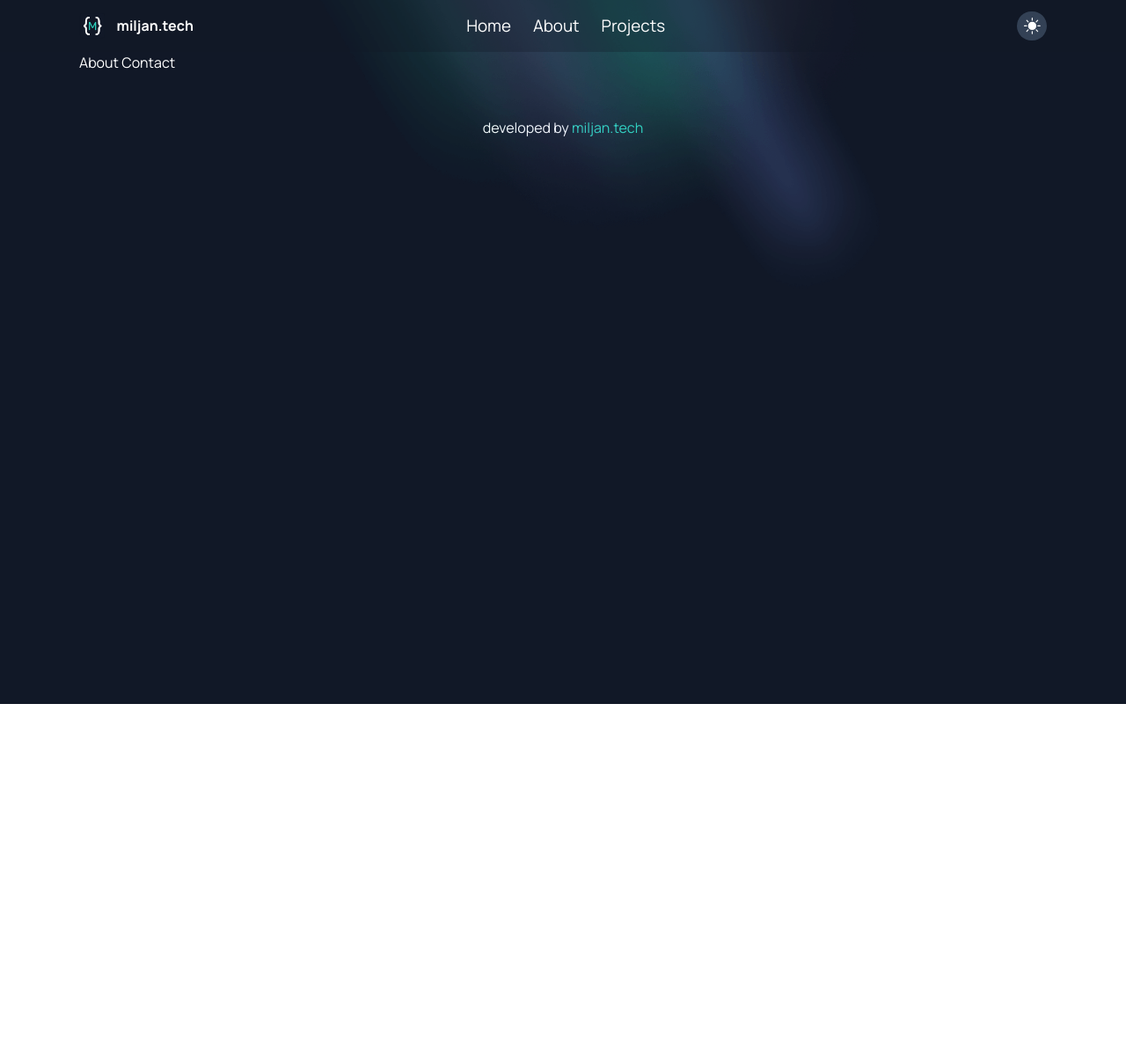
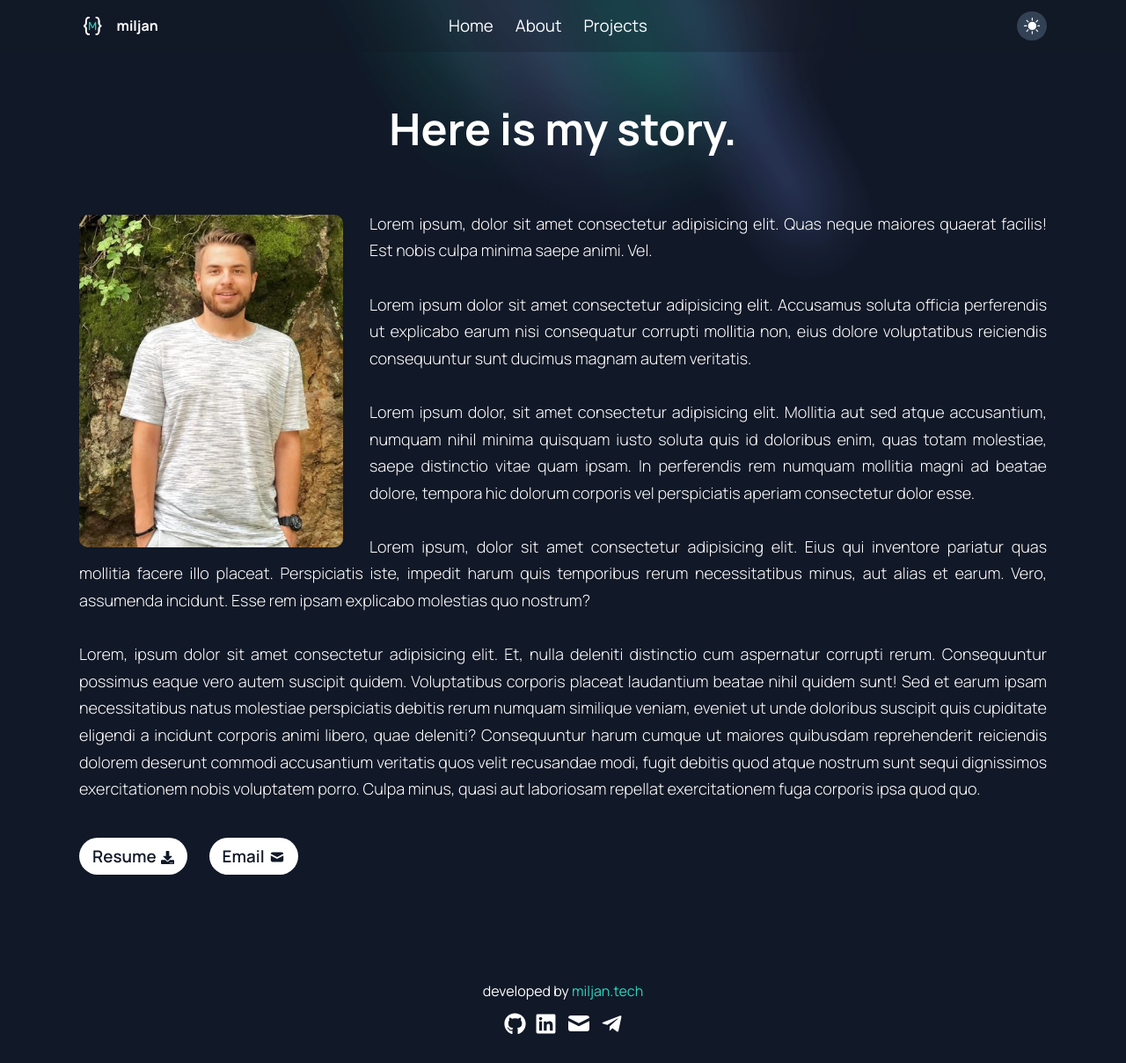
Before and after one commit to miljan-code/portfolio, a React (Vite) app: page /about in a window 1280 px wide. Shown: the whole page at 88% size. Before the commit the page ends 800 px from the top, so only its background shows below. Built offline with nearby package versions, Linux system fonts and the light colour scheme.

Commit message:
added about page

```diff
--- a/src/components/About.jsx
+++ b/src/components/About.jsx
@@ -1,14 +1,88 @@
-import { motion } from "framer-motion";
+import { Link } from "react-router-dom";
+
+import PageStarter from "./PageStarter";
+import mypic from "../assets/me-2.jpg";
+
+import { FaDownload } from "react-icons/fa";
+import { HiMail } from "react-icons/hi";
+import { useEffect } from "react";
 
 const About = () => {
+  useEffect(() => {
+    window.scrollTo(0, 0);
+  }, []);
+
   return (
-    <motion.div
-      initial={{ opacity: 0 }}
-      animate={{ opacity: 1 }}
-      transition={{ duration: 0.5 }}
-    >
-      About Contact
-    </motion.div>
+    <PageStarter title="Here is my story.">
+      <div className="">
+        <div className="hidden sm:block">
+          <img
+            src={mypic}
+            alt="miljan gicic"
+            className="rounded-2xl w-[30rem] float-left mr-[3rem] mb-5"
+          />
+        </div>
+        <p className="text-justify mt-[-.5rem] leading-[1.7] font-normal dark:font-light text-[1.8rem]">
+          Lorem ipsum, dolor sit amet consectetur adipisicing elit. Quas neque
+          maiores quaerat facilis! Est nobis culpa minima saepe animi. Vel.
+          <br />
+          <br />
+          Lorem ipsum dolor sit amet consectetur adipisicing elit. Accusamus
+          soluta officia perferendis ut explicabo earum nisi consequatur
+          corrupti mollitia non, eius dolore voluptatibus reiciendis
+          consequuntur sunt ducimus magnam autem veritatis.
+          <br />
+          <br />
+          Lorem ipsum dolor, sit amet consectetur adipisicing elit. Mollitia aut
+          sed atque accusantium, numquam nihil minima quisquam iusto soluta quis
+          id doloribus enim, quas totam molestiae, saepe distinctio vitae quam
+          ipsam. In perferendis rem numquam mollitia magni ad beatae dolore,
+          tempora hic dolorum corporis vel perspiciatis aperiam consectetur
+          dolor esse.
+          <br />
+          <br />
+          Lorem ipsum, dolor sit amet consectetur adipisicing elit. Eius qui
+          inventore pariatur quas mollitia facere illo placeat. Perspiciatis
+          iste, impedit harum quis temporibus rerum necessitatibus minus, aut
+          alias et earum. Vero, assumenda incidunt. Esse rem ipsam explicabo
+          molestias quo nostrum?
+          <br />
+          <br />
+          Lorem, ipsum dolor sit amet consectetur adipisicing elit. Et, nulla
+          deleniti distinctio cum aspernatur corrupti rerum. Consequuntur
+          possimus eaque vero autem suscipit quidem. Voluptatibus corporis
+          placeat laudantium beatae nihil quidem sunt! Sed et earum ipsam
+          necessitatibus natus molestiae perspiciatis debitis rerum numquam
+          similique veniam, eveniet ut unde doloribus suscipit quis cupiditate
+          eligendi a incidunt corporis animi libero, quae deleniti? Consequuntur
+          harum cumque ut maiores quibusdam reprehenderit reiciendis dolorem
+          deserunt commodi accusantium veritatis quos velit recusandae modi,
+          fugit debitis quod atque nostrum sunt sequi dignissimos exercitationem
+          nobis voluptatem porro. Culpa minus, quasi aut laboriosam repellat
+          exercitationem fuga corporis ipsa quod quo.
+        </p>
+        <div className="flex gap-10">
+          <Link
+            to="/"
+            className="mt-[4rem] text-3xl font-semibold bg-primaryDark text-white hover:bg-black dark:bg-white px-6 py-4 rounded-full dark:text-bgcol dark:hover:bg-primary transition-all inline-flex items-center gap-2 mx-auto ss:mx-0"
+          >
+            Resume{" "}
+            <span className="mt-1">
+              <FaDownload size={15} />
+            </span>
+          </Link>
+          <Link
+            to="about"
+            className="mt-[4rem] text-3xl font-semibold bg-primaryDark text-white hover:bg-black dark:bg-white px-6 py-4 rounded-full dark:text-bgcol dark:hover:bg-primary transition-all inline-flex items-center gap-2 mx-auto ss:mx-0"
+          >
+            Email{" "}
+            <span className="mt-1">
+              <HiMail size={18} />
+            </span>
+          </Link>
+        </div>
+      </div>
+    </PageStarter>
   );
 };
 
--- a/src/components/Home.jsx
+++ b/src/components/Home.jsx
@@ -2,9 +2,6 @@ import { Link } from "react-router-dom";
 import { motion } from "framer-motion";
 
 import me from "../assets/profile-pic-12.png";
-import cocktails from "../assets/cocktails.jpg";
-import reactpic from "../assets/react.png";
-import lingo from "../assets/lingo.jpg";
 
 import { HiArrowRight } from "react-icons/hi";
 
@@ -53,6 +50,7 @@ const Home = () => {
         <div className="mt-[2rem] flex flex-col ms:flex-row xs:max-w-[400px] ms:max-w-full xs:mx-auto gap-[3rem]">
           {db.map((item) => (
             <Card
+              key={crypto.randomUUID()}
               name={item.name}
               image={item.image}
               techStack={item.technologies}
--- a/src/components/Layout.jsx
+++ b/src/components/Layout.jsx
@@ -1,16 +1,40 @@
 import { useState } from "react";
 import { Link } from "react-router-dom";
+
+import Navigation from "./Navigation";
 
 import rays from "../assets/rays.png";
 import logo from "../assets/logo.png";
 
 import { BsMoonFill, BsSunFill } from "react-icons/bs";
+import { FaGithub, FaLinkedin, FaTelegramPlane } from "react-icons/fa";
+import { HiMail } from "react-icons/hi";
+
+import MobileMenu from "./MobileMenu";
 
 const Layout = ({ children }) => {
   const [darkMode, setDarkMode] = useState(true);
+  const [openMenu, setOpenMenu] = useState(false);
+
+  const handleMobileMenu = () => {
+    if (openMenu) {
+      setOpenMenu(false);
+      document.body.style.overflow = "visible";
+    } else {
+      setOpenMenu(true);
+      document.body.style.overflow = "hidden";
+    }
+  };
 
   return (
     <div className={darkMode ? "dark" : ""}>
+      {openMenu && (
+        <MobileMenu
+          closeMenu={handleMobileMenu}
+          setDarkMode={setDarkMode}
+          darkMode={darkMode}
+        />
+      )}
       <div className="dark:bg-bgcol dark:text-white min-h-[100vh]">
         <div className="absolute sm:top-[-20rem] top-[-5rem] left-[50%] translate-x-[-50%] dark:opacity-75 h-[30rem] w-[25rem] xs:h-[40rem] xs:w-[30rem] sm:h-[76rem] sm:w-[59rem] scale-[1.3] opacity-0 z-0">
           <img src={rays} alt="" height={"100%"} width={"100%"} />
@@ -24,32 +48,16 @@ const Layout = ({ children }) => {
                 className="w-[3rem] h-[3rem]"
               />
               <p className="text-primaryDark font-bold dark:text-white dark:hover:text-primary transition-colors">
-                miljan.tech
+                miljan
               </p>
             </Link>
-            <nav className="hidden ss:block">
-              <ul className="flex text-3xl gap-10">
-                <Link
-                  to="/"
-                  className="hover:text-primaryDark dark:hover:text-primary cursor-pointer transition-all"
-                >
-                  Home
-                </Link>
-                <Link
-                  to="about"
-                  className="hover:text-primaryDark dark:hover:text-primary cursor-pointer transition-all"
-                >
-                  About
-                </Link>
-                <Link
-                  to="projects"
-                  className="hover:text-primaryDark dark:hover:text-primary cursor-pointer transition-all"
-                >
-                  Projects
-                </Link>
-              </ul>
-            </nav>
-            <div className="pl-[9rem]">
+            <Navigation />
+            <div className="sm:hidden">
+              <span onClick={handleMobileMenu} className="text-[2.5rem]">
+                ☰
+              </span>
+            </div>
+            <div className="hidden sm:block pl-[9rem]">
               <button
                 onClick={() => setDarkMode((prev) => !prev)}
                 className="text-black dark:text-white hover:text-primaryDark dark:hover:text-primary cursor-pointer text-3xl transition-all block dark:bg-slate-700 p-3 rounded-full"
@@ -64,12 +72,26 @@ const Layout = ({ children }) => {
           {children}
         </main>
         <footer className="px-10 lg:px-0 pb-[3rem] text-center mt-[5rem]">
-          <p>
+          <p className="mb-[1rem]">
             developed by{" "}
             <span className="text-primaryDark font-semibold dark:font-normal dark:text-primary cursor-pointer">
               miljan.tech
             </span>
           </p>
+          <div className="flex gap-[1rem] items-center justify-center text-[2.5rem]">
+            <a target="_blank" href="https://github.com/miljan-code">
+              <FaGithub />
+            </a>
+            <a target="_blank" href="https://github.com/miljan-code">
+              <FaLinkedin />
+            </a>
+            <a target="_blank" href="mailto:miljangicic0@gmail.com">
+              <HiMail className="text-[3rem]" />
+            </a>
+            <a target="_blank" href="https://t.me/miljan47">
+              <FaTelegramPlane />
+            </a>
+          </div>
         </footer>
       </div>
     </div>
--- /dev/null
+++ b/src/components/MobileMenu.jsx
@@ -0,0 +1,40 @@
+import React from "react";
+import { Link } from "react-router-dom";
+import { BsMoonFill, BsSunFill } from "react-icons/bs";
+
+const MobileMenu = ({ closeMenu, darkMode, setDarkMode }) => {
+  const handleChangeTheme = () => {
+    setDarkMode((prev) => !prev);
+    closeMenu();
+  };
+
+  return (
+    <div className="fixed top-0 left-0 h-[100vh] w-[100vw] z-[100] bg-primaryDark dark:bg-bgcol">
+      <span
+        onClick={closeMenu}
+        className="absolute top-0 right-[2rem] text-white text-[5rem]"
+      >
+        &times;
+      </span>
+      <div className="flex flex-col items-center justify-center h-full text-white text-[4rem]">
+        <Link onClick={closeMenu} to="/">
+          Home
+        </Link>
+        <Link onClick={closeMenu} to="about">
+          About
+        </Link>
+        <Link onClick={closeMenu} to="projects">
+          Projects
+        </Link>
+        {darkMode && (
+          <BsSunFill className="mt-10" onClick={handleChangeTheme} />
+        )}
+        {!darkMode && (
+          <BsMoonFill className="mt-10" onClick={handleChangeTheme} />
+        )}
+      </div>
+    </div>
+  );
+};
+
+export default MobileMenu;
--- /dev/null
+++ b/src/components/Navigation.jsx
@@ -0,0 +1,30 @@
+import { Link } from "react-router-dom";
+
+const Navigation = () => {
+  return (
+    <nav className="hidden sm:block">
+      <ul className="flex text-3xl gap-10">
+        <Link
+          to="/"
+          className="hover:text-primaryDark dark:hover:text-primary cursor-pointer transition-all"
+        >
+          Home
+        </Link>
+        <Link
+          to="about"
+          className="hover:text-primaryDark dark:hover:text-primary cursor-pointer transition-all"
+        >
+          About
+        </Link>
+        <Link
+          to="projects"
+          className="hover:text-primaryDark dark:hover:text-primary cursor-pointer transition-all"
+        >
+          Projects
+        </Link>
+      </ul>
+    </nav>
+  );
+};
+
+export default Navigation;
--- /dev/null
+++ b/src/components/PageStarter.jsx
@@ -0,0 +1,20 @@
+import { motion } from "framer-motion";
+
+const PageStarter = ({ title, children }) => {
+  return (
+    <motion.div
+      initial={{ opacity: 0 }}
+      animate={{ opacity: 1 }}
+      transition={{ duration: 0.5 }}
+    >
+      <section className="flex flex-col gap-[6rem] pb-[7rem]">
+        <h2 className="mt-[5rem] text-[4rem] sm:text-[5rem] text-center font-bold">
+          {title}
+        </h2>
+        {children}
+      </section>
+    </motion.div>
+  );
+};
+
+export default PageStarter;
```
Also changed, not shown: src/components/Project.jsx (+17 -8 lines), src/components/Projects.jsx (+4 -13 lines), src/store/db.json (+6 -3 lines), src/assets/me-2.jpg (added).
